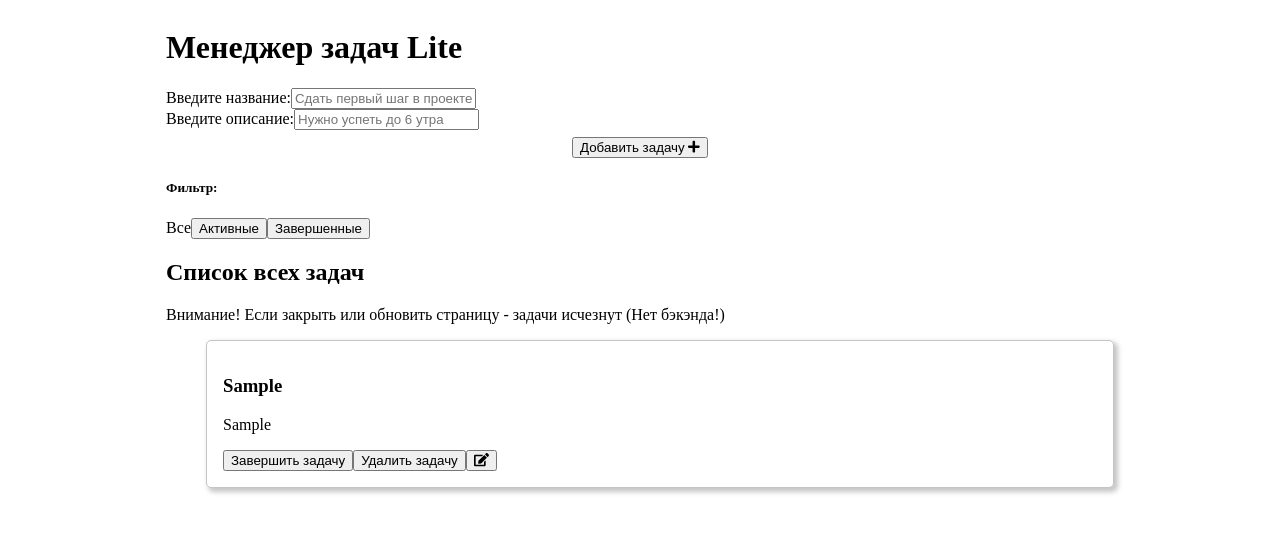
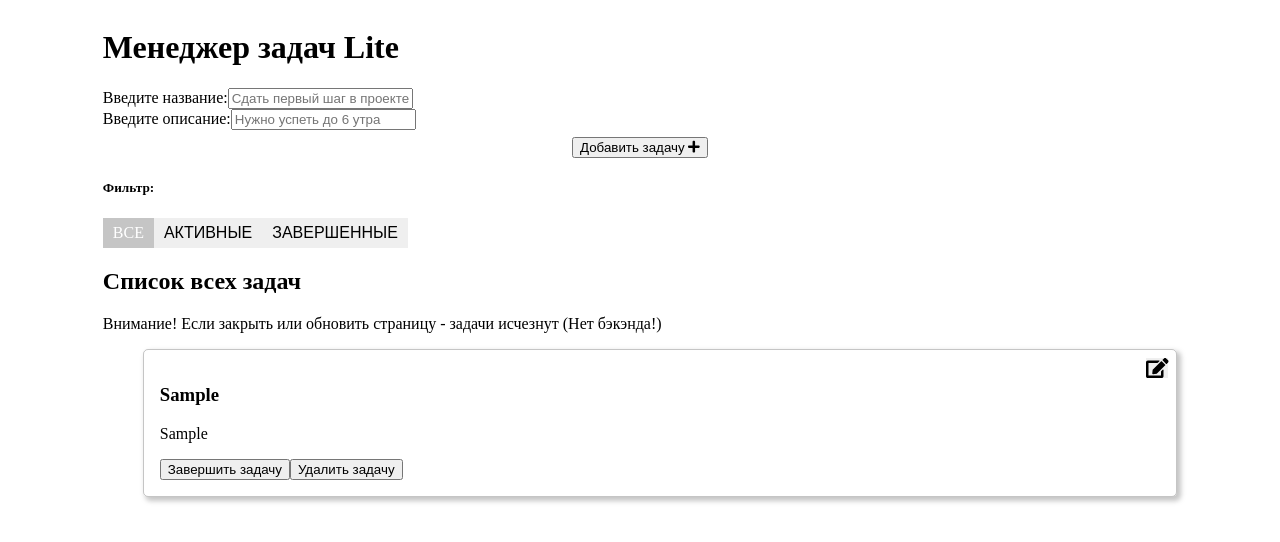
Before and after one commit to igakim/todo-list-lite, a React app: page / in a window 1280 px wide. Both pictures are taken after typing "Sample", "Sample" into the empty fields and a click on the button "Добавить задачу". Shown: the top 542 px of the page. Built offline with nearby package versions, Linux system fonts and the light colour scheme.

Commit message:
add some styles

```diff
--- a/src/scss/index.scss
+++ b/src/scss/index.scss
@@ -4,6 +4,29 @@ $secondaryColor: rgba(111, 111, 111, .4);
   display: -ms-flex;
   display: flex;
   justify-content: center;
+  .editField {
+    width: 90%;
+    margin-bottom: .4em;
+  }
+
+  .filter {
+    margin: 0;
+    display: inline-block;
+    height: 30px;
+    padding: 0 10px;
+    font-size: 16px;
+    line-height: 30px;
+    letter-spacing: 0;
+    text-transform: uppercase;
+    border: none;
+    &-current {
+      background-color: $secondaryColor;
+      color: #fff;
+    }
+    &:hover {
+      transform: none;
+    }
+  }
 }
 
 .form-group {
@@ -16,7 +39,7 @@ $secondaryColor: rgba(111, 111, 111, .4);
   }
 }
 .todo-app {
-  width: 75%;
+  width: 85%;
 }
 
 .todo-list {
@@ -29,6 +52,19 @@ $secondaryColor: rgba(111, 111, 111, .4);
     border-radius: 5px;
     padding: 1em;
     box-shadow: 3px 3px 5px 1px $secondaryColor;
+    position: relative;
+    .edit {
+      position: absolute;
+      right: .4em;
+      top: .4em;
+      padding: 0;
+      border: none;
+      font-size: 20px;
+      margin: 0;
+      height: auto;
+      line-height: 0;
+      width: auto;
+    }
     &.finished {
       background-color: green;
       color: #fff;
```
